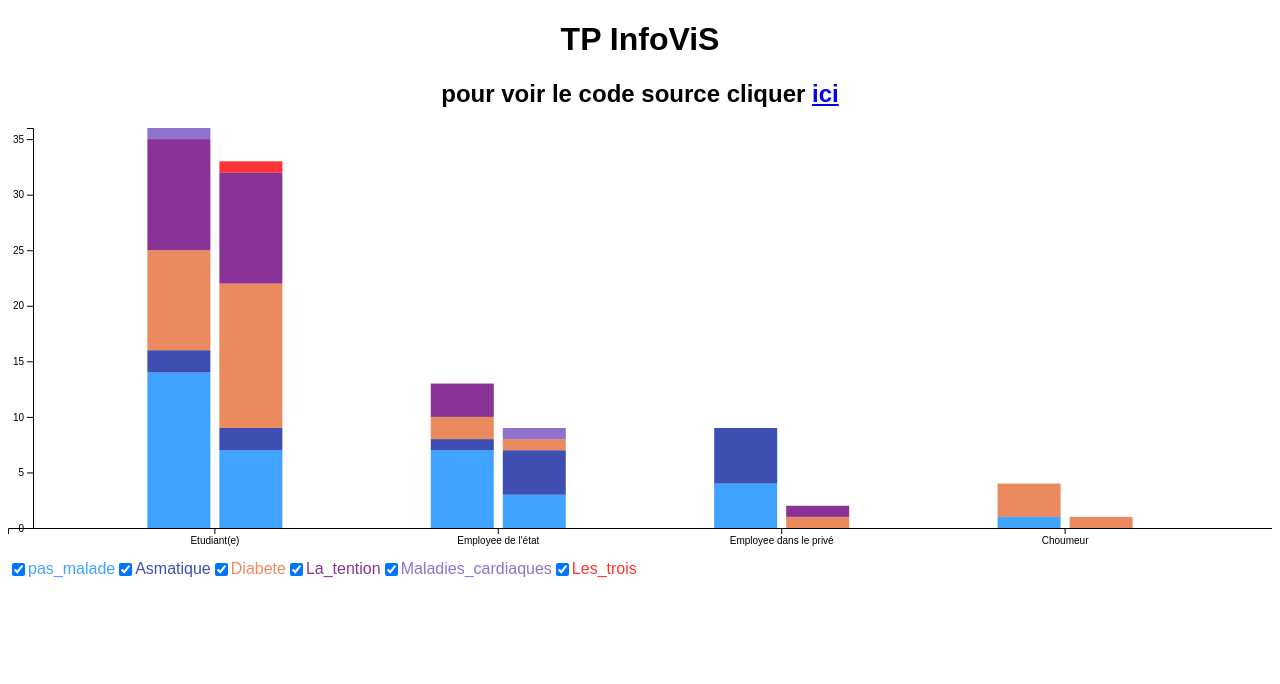
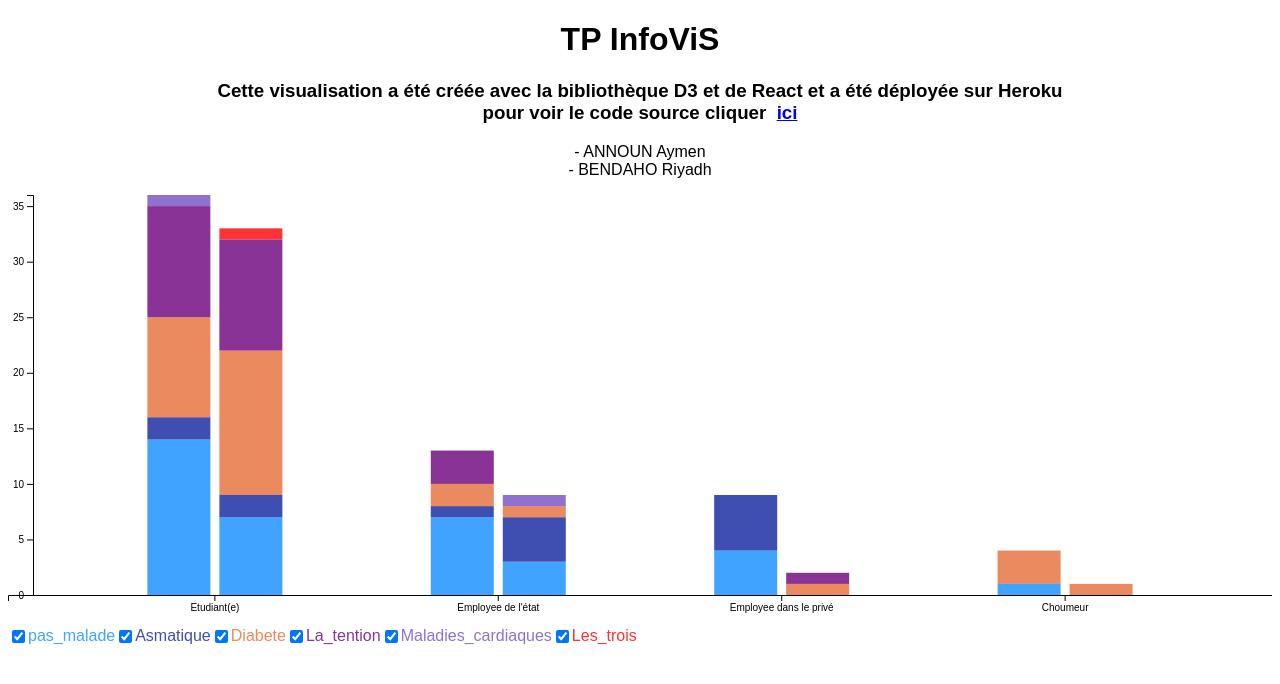
Before and after one commit to announaymen/DataVizWithD3, a React (Create React App) app: page / in a window 1280 px wide. Shown: the top 684 px of the page. Built offline with nearby package versions, Linux system fonts and the light colour scheme.

Commit message:
Update App.js

```diff
--- a/src/App.js
+++ b/src/App.js
@@ -6,10 +6,18 @@ export default function App() {
   return (
     <div className="App">
       <h1>TP InfoViS </h1>
-      <h2>
-        pour voir le code source cliquer{" "}
-        <a href="https://github.com/announaymen/DataVizWithD3">ici</a>{" "}
-      </h2>
+      <h3>
+        Cette visualisation a été créée avec la bibliothèque D3 et de React et a
+        été déployée sur Heroku <br />
+        pour voir le code source cliquer &nbsp;
+        <a href="https://github.com/announaymen/DataVizWithD3" target="_blank">
+          ici
+        </a>
+      </h3>
+      <p>
+        {" "}
+        - ANNOUN Aymen <br /> - BENDAHO Riyadh{" "}
+      </p>
       <D3BarGraph />
     </div>
   );
```
